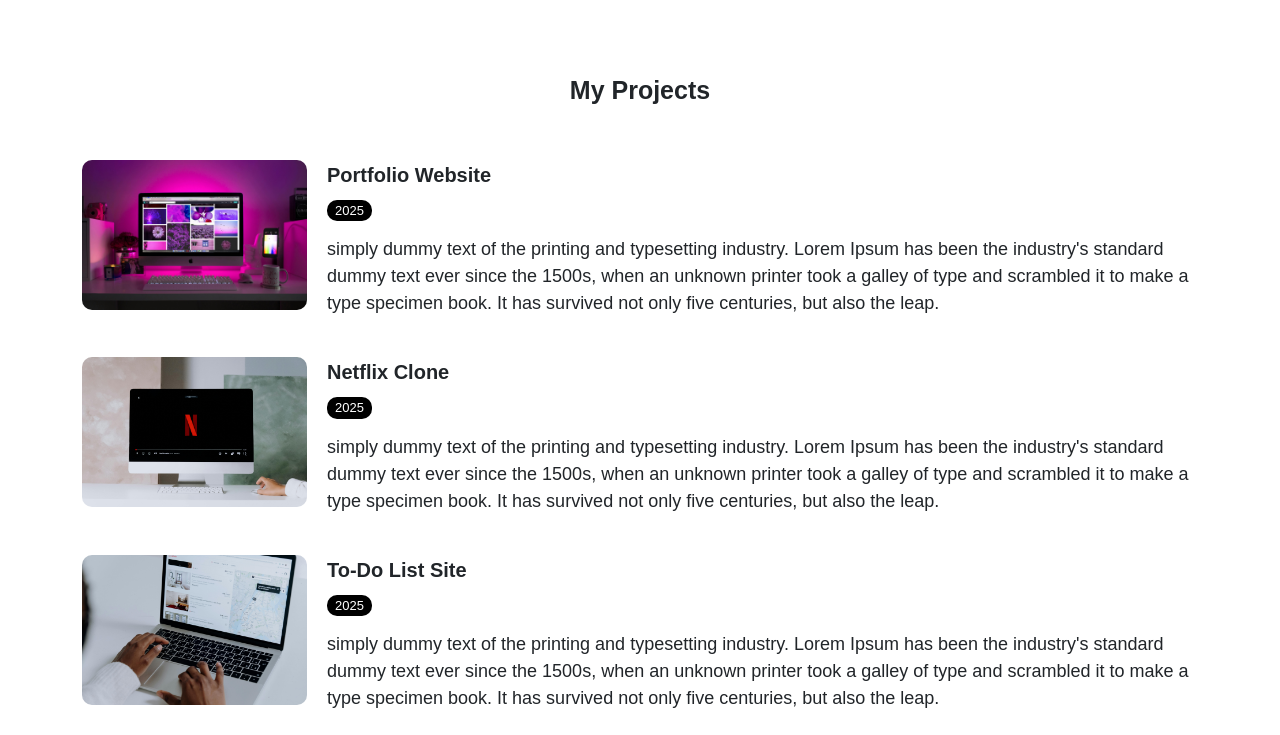
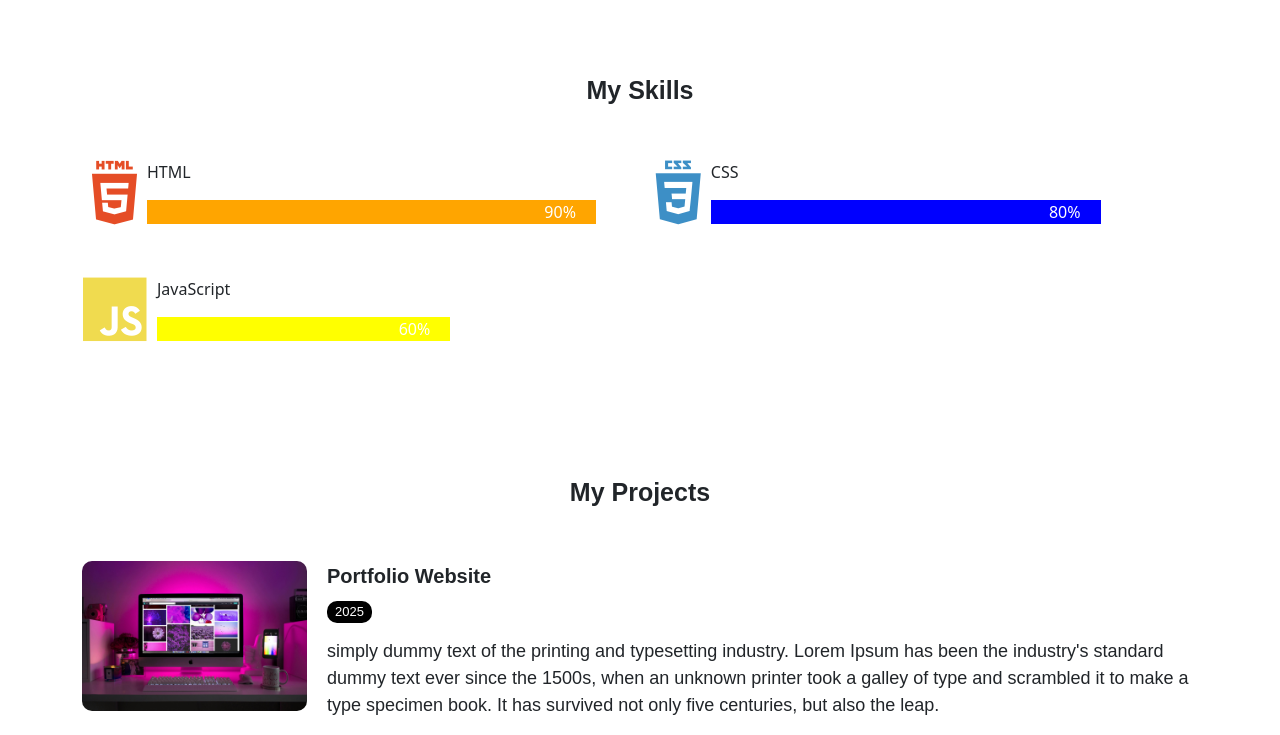
Before and after one commit to shuhaibpkdv/portfolio, a plain HTML site: page index.html in a window 1280 px wide. Shown: the part 1145-1880 px from the top of the page. Drawn offline with nearby package versions, Linux system fonts and the light colour scheme.

Commit message:
skills section created

```diff
--- a/css/home.css
+++ b/css/home.css
@@ -2,6 +2,8 @@ body {
   margin: 0;
 }
 
+
+/* navbar section */
 .navbar {
   height: 100px;
   margin-bottom: 30px;
@@ -22,6 +24,7 @@ body {
   color: black;
 }
 
+/* banner section */
 .banner-section {
   height: auto;
   padding-top: 100px;
@@ -79,6 +82,79 @@ body {
   cursor: pointer;
 }
 
+/* about section */
+.about-section {
+  padding-bottom: 75px;
+}
+
+.about-head {
+  font-family: Arial;
+  font-size: 30px;
+  font-weight: 600;
+  text-align: center;
+
+  padding-bottom: 50px;
+}
+
+.about-image {
+  height: 350px;
+  border-radius: 10px;
+}
+
+.about-desc {
+  font-family: Arial;
+  font-size: 18px;
+  font-weight: 500;
+}
+
+/* skills section */
+.skills-section {
+  padding-bottom: 80px;
+}
+
+.skills-section-head {
+  font-family: Arial;
+  font-size: 25px;
+  font-weight: 600;
+  text-align: center;
+  padding-bottom: 50px;
+}
+
+.skills-container {
+  display: grid;
+  grid-template-columns: auto auto;
+}
+
+.skill-container {
+  display: flex;
+  flex-direction: row;
+
+  padding-bottom: 50px;
+}
+
+.skills {
+  text-align: right;
+  padding-top: 10px;
+  padding: 0px 20px;
+  color: white;
+}
+
+.html {
+  width: 90%;
+  background-color: orange;
+}
+
+.css {
+  width: 80%;
+  background-color: blue;
+}
+
+.javascript {
+  width: 60%;
+  background-color: yellow;
+}
+
+/* projects section */
 .projects-section {
   height: auto;
   padding-bottom: 100px;
@@ -152,27 +228,3 @@ body {
 
   padding: 10px 40px;
 }
-
-.about-section {
-  padding-bottom: 75px;
-}
-
-.about-head {
-  font-family: Arial;
-  font-size: 30px;
-  font-weight: 600;
-  text-align: center;
-
-  padding-bottom: 50px;
-}
-
-.about-image {
-  height: 350px;
-  border-radius: 10px;
-}
-
-.about-desc {
-  font-family: Arial;
-  font-size: 18px;
-  font-weight: 500;
-}
--- a/index.html
+++ b/index.html
@@ -10,6 +10,9 @@
 
   <link href="https://cdn.jsdelivr.net/npm/bootstrap@5.3.6/dist/css/bootstrap.min.css" rel="stylesheet"
     integrity="sha384-4Q6Gf2aSP4eDXB8Miphtr37CMZZQ5oXLH2yaXMJ2w8e2ZtHTl7GptT4jmndRuHDT" crossorigin="anonymous">
+
+
+  <link rel="stylesheet" type='text/css' href="https://cdn.jsdelivr.net/gh/devicons/devicon@latest/devicon.min.css" />
 </head>
 
 <body>
@@ -31,9 +34,6 @@
           </li>
           <li class="nav-item">
             <a class="nav-link" href="#">Skills</a>
-          </li>
-          <li class="nav-item">
-            <a class="nav-link" href="#">Contact</a>
           </li>
         </ul>
       </div>
@@ -63,7 +63,6 @@
   <!-- /banner section -->
 
   <!-- about section -->
-
   <div class="about-section">
     <div class="container d-flex flex-column">
       <div class="about-head">About Me</div>
@@ -89,6 +88,50 @@
       </div>
     </div>
   </div>
+  <!-- /about-section -->
+
+  <!-- skills section -->
+  <div class="skills-section">
+    <div class="container">
+      <div class="skills-section-head">My Skills</div>
+      <div class="skills-container">
+
+
+        <div class="skill-container">
+          <div>
+            <i class="devicon-html5-plain-wordmark colored" style="font-size: 65px;"></i>
+          </div>
+          <div style="width: 100%;">
+            <p>HTML</p>
+            <div class="skills html">90%</div>
+          </div>
+        </div>
+
+        <div class="skill-container">
+          <div>
+            <i class="devicon-css3-plain-wordmark colored" style="font-size: 65px;"></i>
+          </div>
+          <div style="width: 100%;">
+            <p>CSS</p>
+            <div class="skills css">80%</div>
+          </div>
+        </div>
+
+        <div class="skill-container">
+          <div>
+            <i class="devicon-javascript-plain colored" style="font-size: 65px; margin-right: 10px;"></i>
+          </div>
+          <div style="width: 100%;">
+            <p>JavaScript</p>
+            <div class="skills javascript">60%</div>
+          </div>
+        </div>
+
+
+      </div>
+    </div>
+  </div>
+  <!-- /skills section -->
 
   <!-- my projects section -->
   <div class="projects-section">
```
